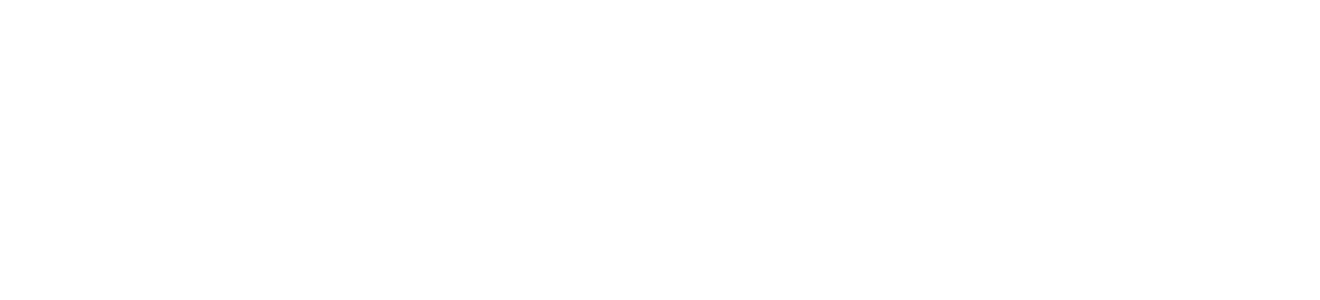
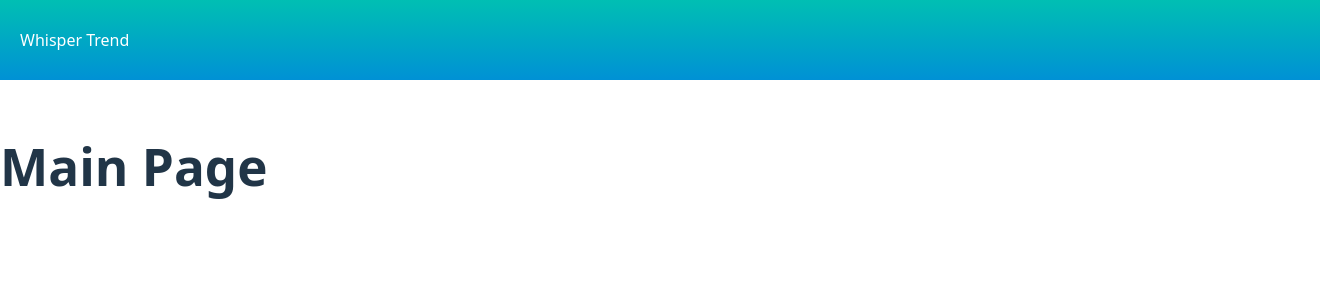
Before and after one commit to TecMrDocs/Cropopoly3-WhisperTrend, a React (Vite) app in the folder core/web/: page /main in a window 1280 px wide. Before the commit this address had no page. Shown: the top 300 px of the page, 1320 px wide, since content can reach past the window. Built offline with nearby package versions, Linux system fonts and the light colour scheme; the HTML template or start-up script is replaced by a standard one.

Commit message:
Added mainLayout and Navbar component

```diff
--- /dev/null
+++ b/core/web/src/components/Navbar.tsx
@@ -0,0 +1,11 @@
+import React from 'react';
+import './styles/Navbar.css';
+
+
+export default function Navbar() {
+  return(
+    <div className="navbar-styles">
+      <p>Whisper Trend</p>
+    </div>
+  );
+}
--- /dev/null
+++ b/core/web/src/components/styles/Navbar.css
@@ -0,0 +1,11 @@
+.navbar-styles {
+  width: 100%;
+  height: 80px;
+  display: flex;
+  flex-direction: row;
+  justify-content: space-between;
+  align-items: center;
+  padding: 0 20px;
+  background: linear-gradient(180deg, #00BFB3 0%, #0091D5 100%);
+  color: white;
+}
--- a/core/web/src/layouts/mainLayout.tsx
+++ b/core/web/src/layouts/mainLayout.tsx
@@ -1,9 +1,15 @@
 import React from "react";
+import Navbar from "../components/Navbar";
+import './styles/mainLayout.css';
+
 
 export default function MainLayout(props:any) {
   return(
-    <div>
-
+    <div className="main-layout">
+      <Navbar />
+      <div className="main-content">
+        {props.children}
+      </div>
     </div>
   );
 }
--- a/core/web/src/layouts/styles/mainLayout.css
+++ b/core/web/src/layouts/styles/mainLayout.css
@@ -0,0 +1,16 @@
+.main-layout {
+  min-height: 100vh;
+  min-width: 100vw;
+  width: 100%;
+  height: 100%;
+  background-color: white;
+  background: white;
+  display: flex;
+  flex-direction: column;
+}
+
+.main-content {
+  flex: 1;
+  width: 100%;
+  padding: 24px 0;
+}
--- /dev/null
+++ b/core/web/src/pages/MainPage.tsx
@@ -0,0 +1,9 @@
+
+
+export default function MainPage() {
+  return(
+    <div>
+      <h1>Main Page</h1>
+    </div>
+  );
+}
--- a/core/web/src/router/WebRouter.tsx
+++ b/core/web/src/router/WebRouter.tsx
@@ -2,6 +2,8 @@ import React from "react";
 import {Routes, Route} from "react-router-dom";
 import LandingLayout from "../layouts/landingLayout";
 import Home from "../pages/Home";
+import MainLayout from "../layouts/mainLayout";
+import MainPage from "../pages/MainPage";
 
 
 export default function WebRouter(){
@@ -17,6 +19,7 @@ export default function WebRouter(){
   return(
     <Routes>
       <Route path="/" element={loadLayout(LandingLayout, Home)} />
+      <Route path="/main" element={loadLayout(MainLayout, MainPage)} />
     </Routes>
   );
 }
```
Also changed, not shown: core/web/src/components/prueba.html (deleted, +0 -20 lines).
